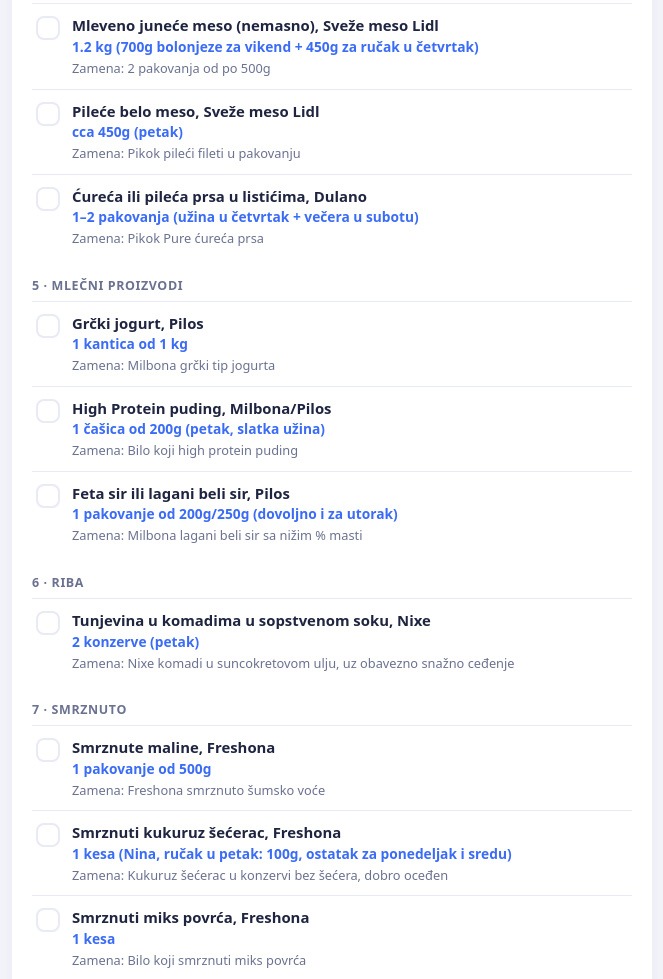
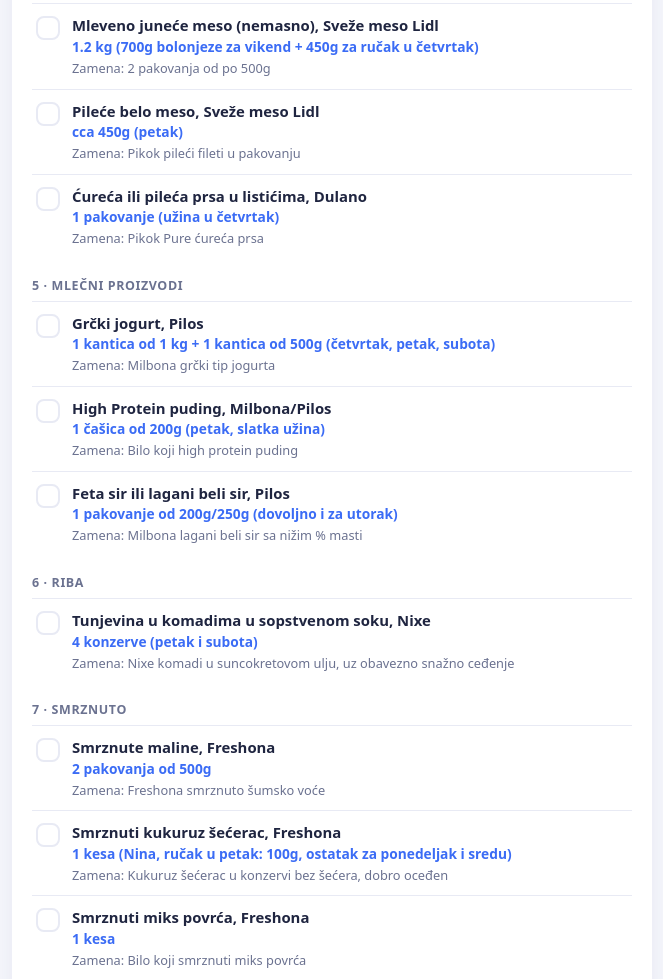
Before and after one commit to nikolailic97/meal-prep, a website: page kupovina.html in a window 1280 px wide. Shown: the part 1620-2599 px from the top of the page, without its empty margins (308-971 px from the left). Drawn offline with Linux system fonts and the light colour scheme.

Commit message:
small changes

```diff
--- a/kupovina.html
+++ b/kupovina.html
@@ -153,7 +153,7 @@ const SHOP = {
       ["3 · Suva hrana", [
         ["Sitne ovsene pahuljice, Crownfield", "1 pakovanje od 500g (četvrtak, subota, utorak)", "Bilo koje sitne ovsene pahuljice bez dodataka"],
         ["Integralni tost hleb, Taste of America Whole Grain", "1 pakovanje (troši se do srede)", "Rivercote integralni hleb u kesi"],
-        ["Pirinčane galete (obične ili sa susamom), Sondey", "1–2 pakovanja (treba ~12 do subote: četvrtak 6 + subota 6)", "Sondey kukuruzne galete"],
+        ["Pirinčane galete (obične ili sa susamom), Sondey", "1 pakovanje (treba ~6, užina u četvrtak)", "Sondey kukuruzne galete"],
       ]],
       ["3a · Slatkiši", [
         ["J.D. Gross crna čokolada", "1 tabla (10g dnevno za Nikolu i 10g za Ninu: četvrtak, subota, utorak)", "Bilo koja crna čokolada 70%+"],
@@ -161,18 +161,18 @@ const SHOP = {
       ["4 · Mesni proizvodi", [
         ["Mleveno juneće meso (nemasno), Sveže meso Lidl", "1.2 kg (700g bolonjeze za vikend + 450g za ručak u četvrtak)", "2 pakovanja od po 500g"],
         ["Pileće belo meso, Sveže meso Lidl", "cca 450g (petak)", "Pikok pileći fileti u pakovanju"],
-        ["Ćureća ili pileća prsa u listićima, Dulano", "1–2 pakovanja (užina u četvrtak + večera u subotu)", "Pikok Pure ćureća prsa"],
+        ["Ćureća ili pileća prsa u listićima, Dulano", "1 pakovanje (užina u četvrtak)", "Pikok Pure ćureća prsa"],
       ]],
       ["5 · Mlečni proizvodi", [
-        ["Grčki jogurt, Pilos", "1 kantica od 1 kg", "Milbona grčki tip jogurta"],
+        ["Grčki jogurt, Pilos", "1 kantica od 1 kg + 1 kantica od 500g (četvrtak, petak, subota)", "Milbona grčki tip jogurta"],
         ["High Protein puding, Milbona/Pilos", "1 čašica od 200g (petak, slatka užina)", "Bilo koji high protein puding"],
         ["Feta sir ili lagani beli sir, Pilos", "1 pakovanje od 200g/250g (dovoljno i za utorak)", "Milbona lagani beli sir sa nižim % masti"],
       ]],
       ["6 · Riba", [
-        ["Tunjevina u komadima u sopstvenom soku, Nixe", "2 konzerve (petak)", "Nixe komadi u suncokretovom ulju, uz obavezno snažno ceđenje"],
+        ["Tunjevina u komadima u sopstvenom soku, Nixe", "4 konzerve (petak i subota)", "Nixe komadi u suncokretovom ulju, uz obavezno snažno ceđenje"],
       ]],
       ["7 · Smrznuto", [
-        ["Smrznute maline, Freshona", "1 pakovanje od 500g", "Freshona smrznuto šumsko voće"],
+        ["Smrznute maline, Freshona", "2 pakovanja od 500g", "Freshona smrznuto šumsko voće"],
         ["Smrznuti kukuruz šećerac, Freshona", "1 kesa (Nina, ručak u petak: 100g, ostatak za ponedeljak i sredu)", "Kukuruz šećerac u konzervi bez šećera, dobro oceđen"],
         ["Smrznuti miks povrća, Freshona", "1 kesa", "Bilo koji smrznuti miks povrća"],
         ["Smrznuti začinjeni krompir, Lidl", "cca 500g (ručak u četvrtak)", "Bilo koji smrznuti začinjeni krompir"],
@@ -208,7 +208,7 @@ const SHOP = {
         ["Ćureća ili pileća prsa u listićima, Dulano", "1 pakovanje (užina u utorak)", "Pikok Pure ćureća prsa"],
       ]],
       ["5 · Mlečni proizvodi", [
-        ["Grčki jogurt, Pilos", "1 kantica od 1 kg", "Milbona grčki tip jogurta"],
+        ["Grčki jogurt, Pilos", "1 kantica od 1 kg + 1 kantica od 500g (nedelja do sreda)", "Milbona grčki tip jogurta"],
         ["High Protein puding, Milbona/Pilos", "3 čašice od 200g (nedelja, ponedeljak, sreda)", "Bilo koji high protein puding"],
       ]],
       ["6 · Riba", [
@@ -217,7 +217,7 @@ const SHOP = {
       ["7 · Smrznuto", [
         ["Smrznuti miks povrća, Freshona", "1 kesa", "Bilo koji smrznuti miks povrća"],
         ["Smrznuti začinjeni krompir, Lidl", "cca 500g (ručak u utorak)", "Bilo koji smrznuti začinjeni krompir"],
-        ["Smrznute maline, Freshona", "1 pakovanje, zavisno od zaliha u zamrzivaču", "Freshona smrznuto šumsko voće"],
+        ["Smrznute maline, Freshona", "1–2 pakovanja, zavisno od zaliha u zamrzivaču", "Freshona smrznuto šumsko voće"],
         ["Smrznuti kukuruz šećerac, Freshona", "cca 200g (Nina, ručak u ponedeljak i sredu), samo ako nije ostalo od četvrtka", "Kukuruz šećerac u konzervi bez šećera, dobro oceđen"],
       ]],
       ["8 · Jaja", [
```
Also changed, not shown: index.html (+5 -8 lines).
